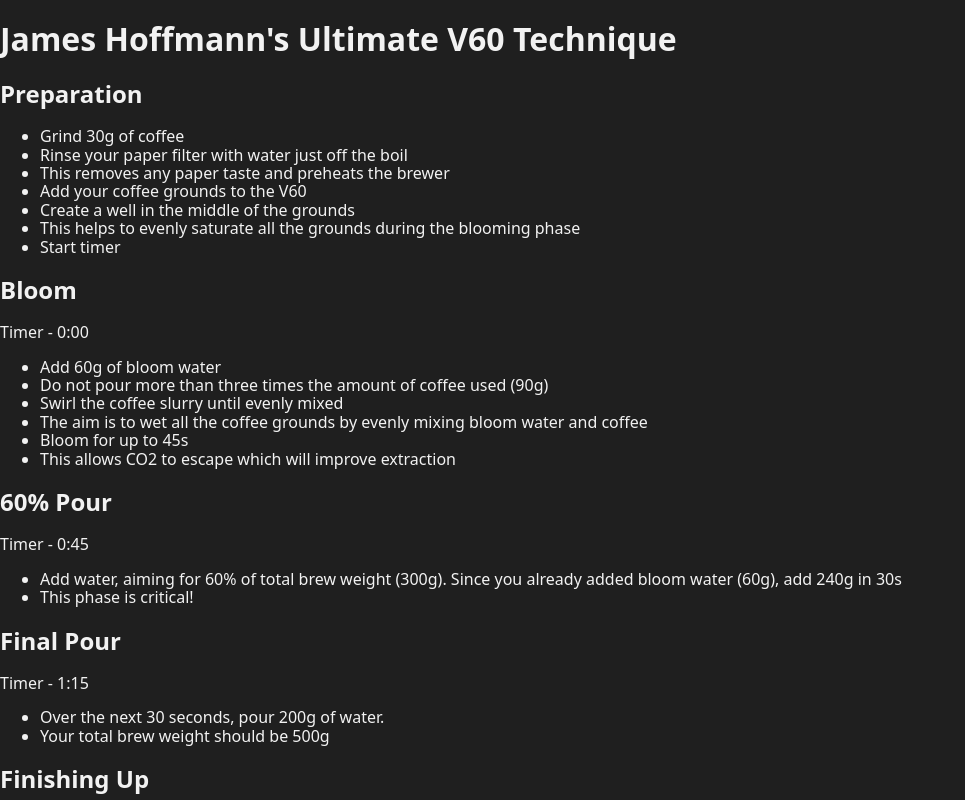
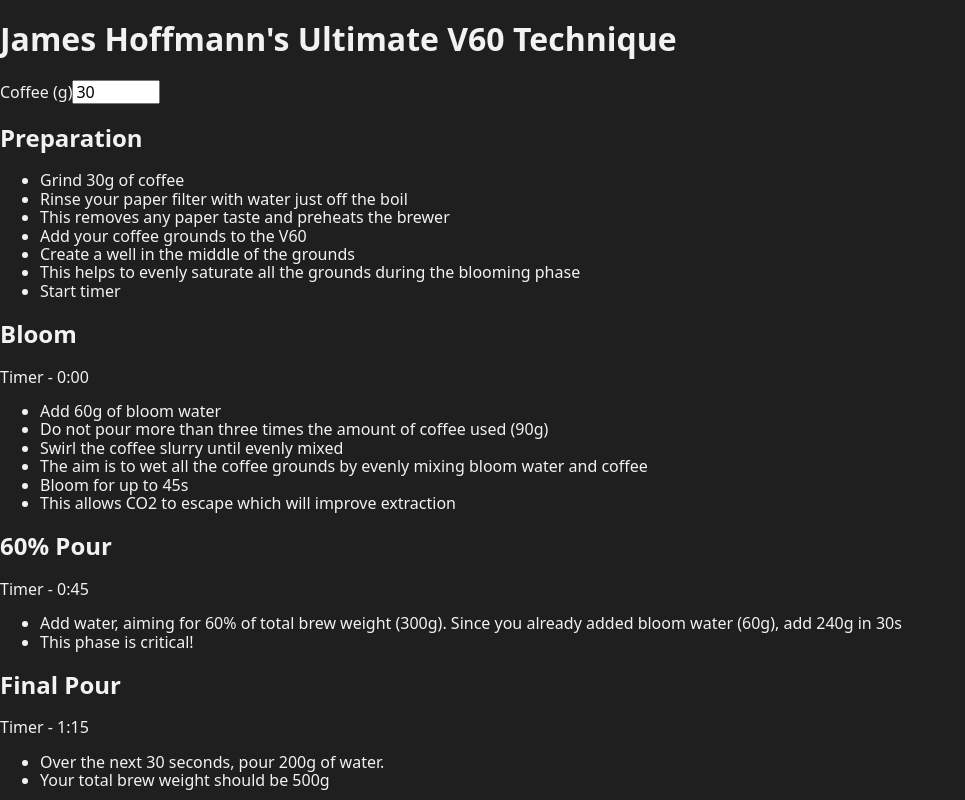
Before and after one commit to fuego161/v60-brew, a React (Create React App) app: page / in a window 1280 px wide. Shown: the top 800 px of the page, without its empty margins (0-965 px from the left). Built offline with nearby package versions, Linux system fonts and the light colour scheme.

Commit message:
Allow coffee state values to be updated

```diff
--- a/src/components/App.tsx
+++ b/src/components/App.tsx
@@ -55,9 +55,40 @@
 	// Set what will be the final pour amount
 	const [finalPour, setFinalPour] = useState(calcFinalPour(brewWeight, sixtyPercent));
 
+	const handleCoffeeChange = (target: HTMLInputElement): void => {
+		// Get the updated coffee value
+		const updatedCoffeeValue = parseInt(target.value);
+
+		// Store the updated pour data
+		const updatedBrewWeight = calcBrewWeight(brewRatio, updatedCoffeeValue);
+		const updatedBloom = calcBloom(updatedCoffeeValue);
+		const updatedSixtyPercent = calcSixtyPercent(updatedBrewWeight, updatedBloom);
+		const updatedFinalPour = calcFinalPour(updatedBrewWeight, updatedSixtyPercent);
+
+		// Update the pour related data
+		setCoffeeWeight(updatedCoffeeValue);
+		setBrewWeight(updatedBrewWeight);
+		setBloom(updatedBloom);
+		setSixtyPercent(updatedSixtyPercent);
+		setFinalPour(updatedFinalPour);
+	};
+
 	return (
 		<div>
 			<h1>James Hoffmann&apos;s Ultimate V60 Technique</h1>
+
+			<label htmlFor="coffee">
+				Coffee (g)
+				<input
+					id="coffee"
+					name="coffee"
+					type="number"
+					min="6"
+					max="60"
+					defaultValue={defaultCoffeeWeight}
+					onChange={(e) => handleCoffeeChange(e.currentTarget)}
+				/>
+			</label>
 
 			<Preparation coffeeWeight={coffeeWeight} />
 
```
